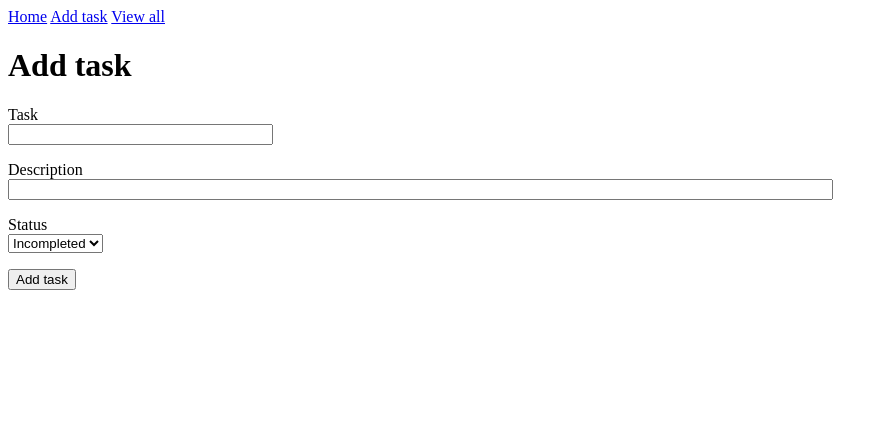
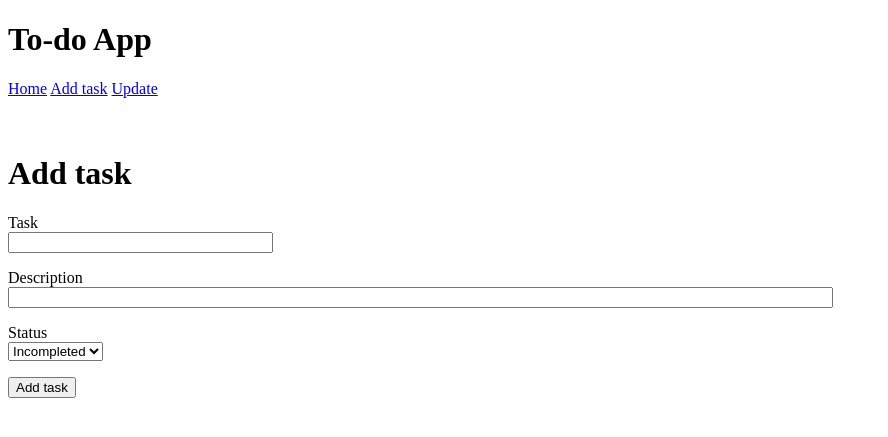
Before and after one commit to jaydenlsf/Flask-To-Do-App, a Flask app: page /add in a window 1280 px wide. Shown: the top 437 px of the page, without its empty margins (0-888 px from the left). Run offline with Flask 2, Linux system fonts and the light colour scheme.

Commit message:
Minor changes

```diff
--- a/application/templates/add_task.html
+++ b/application/templates/add_task.html
@@ -4,7 +4,7 @@
 
 <h1>Add task</h1>
 
-<form action="" method="post">
+<form action="" method="POST">
     {{ form.hidden_tag() }}
     <p>
         {{ form.task.label }}<br>
--- a/application/templates/index.html
+++ b/application/templates/index.html
@@ -11,13 +11,26 @@
     {% endif %}
 </head>
 <body>
+    <h1>To-do App</h1>
     <div>
         <a href="{{ url_for('home') }}">Home</a>
         <a href="{{ url_for('add') }}">Add task</a>
-        <a href="{{ url_for('read') }}">View all</a>
+        <a href="{{ url_for('update_task') }}">Update</a>
     </div>
+    <br><br>
     {% block body %}
-    <h1>Welcome to the To-do App Homepage</h1>
+
+    <h3>Incompleted Tasks</h3>
+
+    {% for task in incompleted_list %}
+    {{ task }} <br><br>
+    {% endfor %}
+
+    <h3>Completed Tasks</h3>
+
+    {% for task in completed_list %}
+    {{ task }} <br><br>
+    {% endfor %}
     {% endblock body %}
 </body>
 </html>
```
